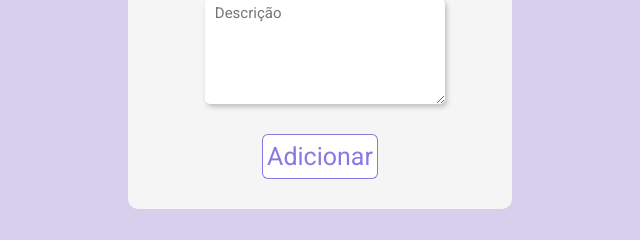
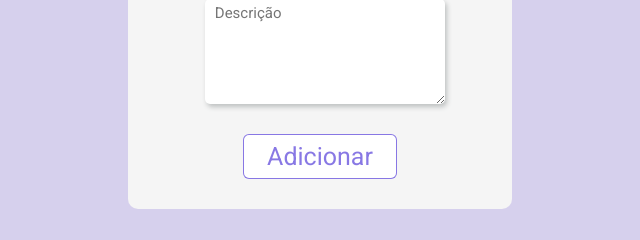
Before and after one commit to JVSNeves/ToDoList, a plain HTML site: page index.html in a window 1280 px wide. Shown: the part 366-606 px from the top of the page, 320-960 px from the left. Drawn offline with Linux system fonts and the light colour scheme.

Commit message:
Update style.css

```diff
--- a/css/style.css
+++ b/css/style.css
@@ -170,8 +170,7 @@ h1{
 
 .submit{
     font-size: 25px;
-    width: 30%;
-    margin-left: 35%;
+    margin-left: 30%;
     background-color: #ffffff;
     border-style: solid;
     border-width: 1px;
@@ -180,8 +179,9 @@ h1{
     border-radius: 6px;
     color: #523ad8af;
     margin-bottom: 30px;
+    width: auto;
+    margin-right: 30%;
 }
-
 .submit:hover{
     cursor: pointer;
     background-color: #523ad8af;
```
